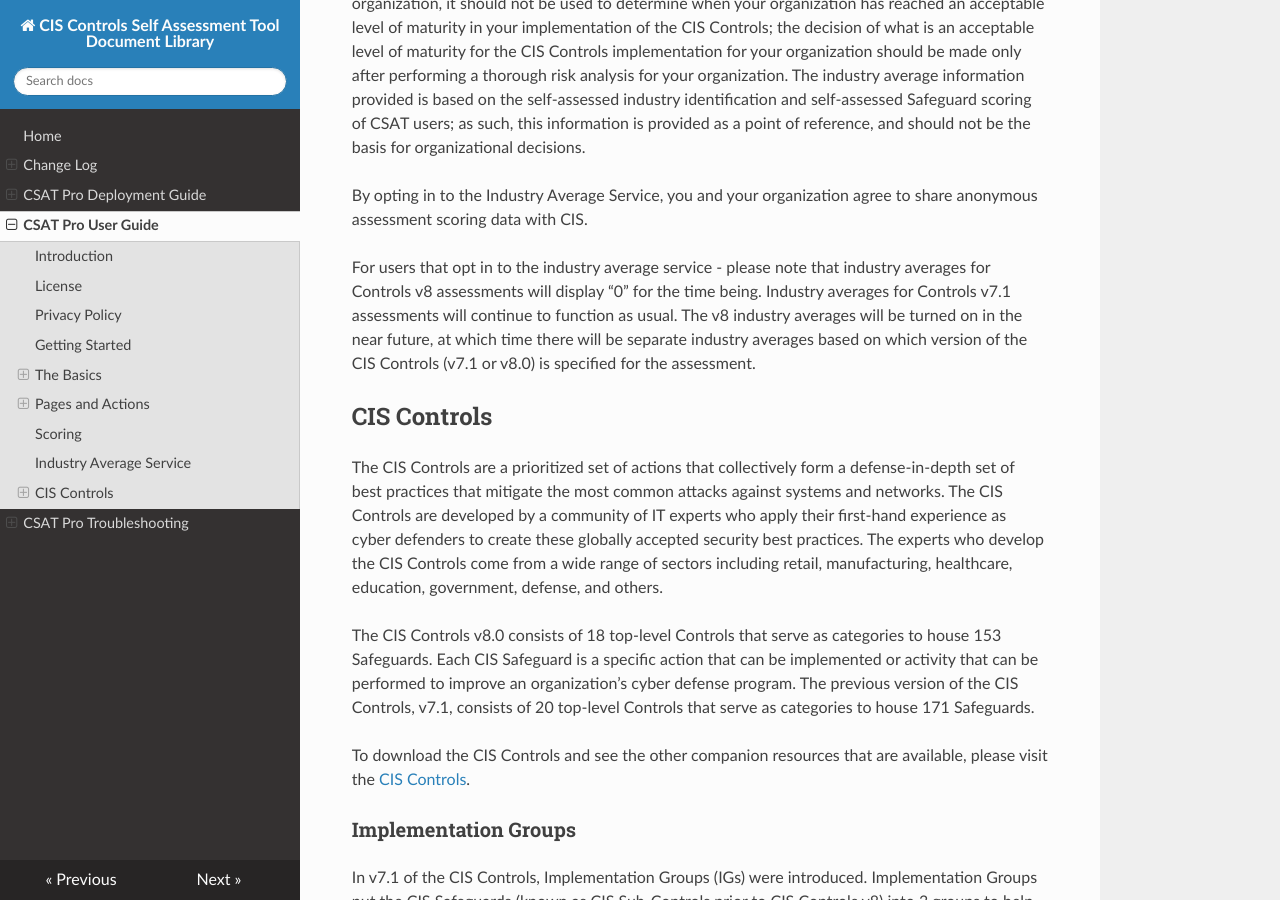
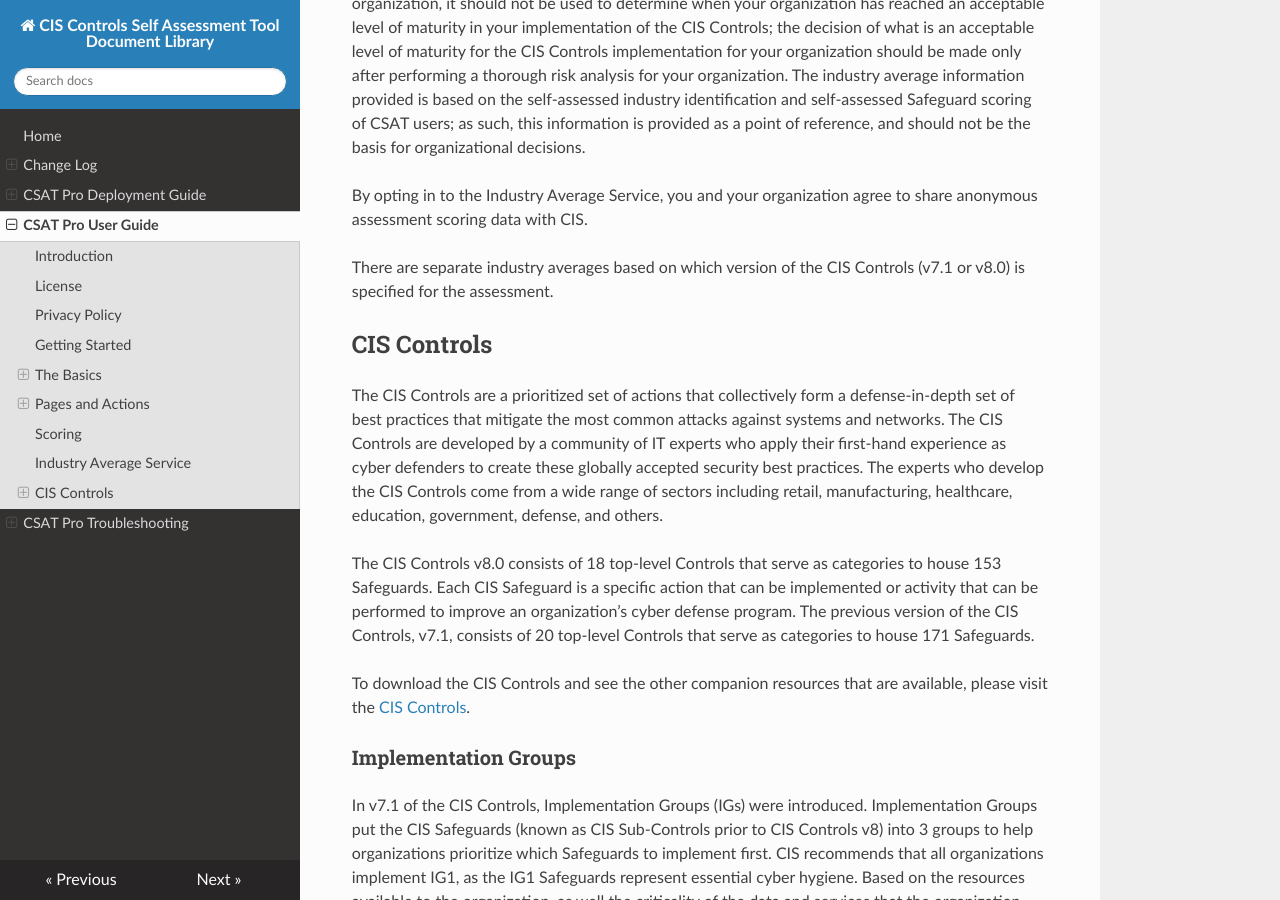
Before and after one commit to CISecurity/CSAT-Docs, an MkDocs documentation site: the page built from docs/source/csat_pro_user_guide.md, in a window 1280 px wide and 900 px high, scrolled down 22455 px. Built offline with MkDocs 1.6.1, drawn with Linux system fonts in a browser that asks for light colours; nearby versions of some CDN libraries.

Commit message:
Updated Industry Average section for v1.8.0
Updated the Industry Average Service section to remove the part about v8 industry averages showing 0

```diff
--- a/docs/source/csat_pro_user_guide.md
+++ b/docs/source/csat_pro_user_guide.md
@@ -386,7 +386,7 @@ While the industry average information can be useful as a point of comparison fo
 
 By opting in to the Industry Average Service, you and your organization agree to share anonymous assessment scoring data with CIS.
 
-For users that opt in to the industry average service - please note that industry averages for Controls v8 assessments will display “0” for the time being.  Industry averages for Controls v7.1 assessments will continue to function as usual.  The v8 industry averages will be turned on in the near future, at which time there will be separate industry averages based on which version of the CIS Controls (v7.1 or v8.0) is specified for the assessment.
+There are separate industry averages based on which version of the CIS Controls (v7.1 or v8.0) is specified for the assessment.
 
 CIS Controls
 ------------
```
